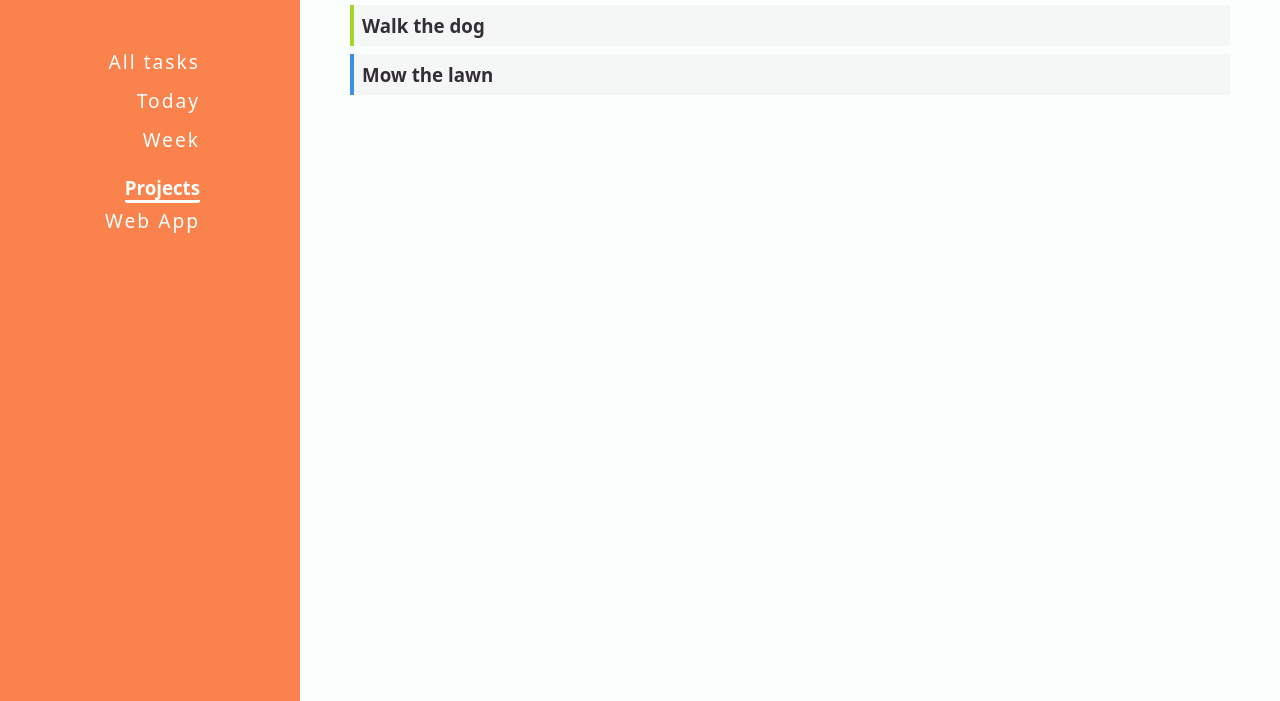
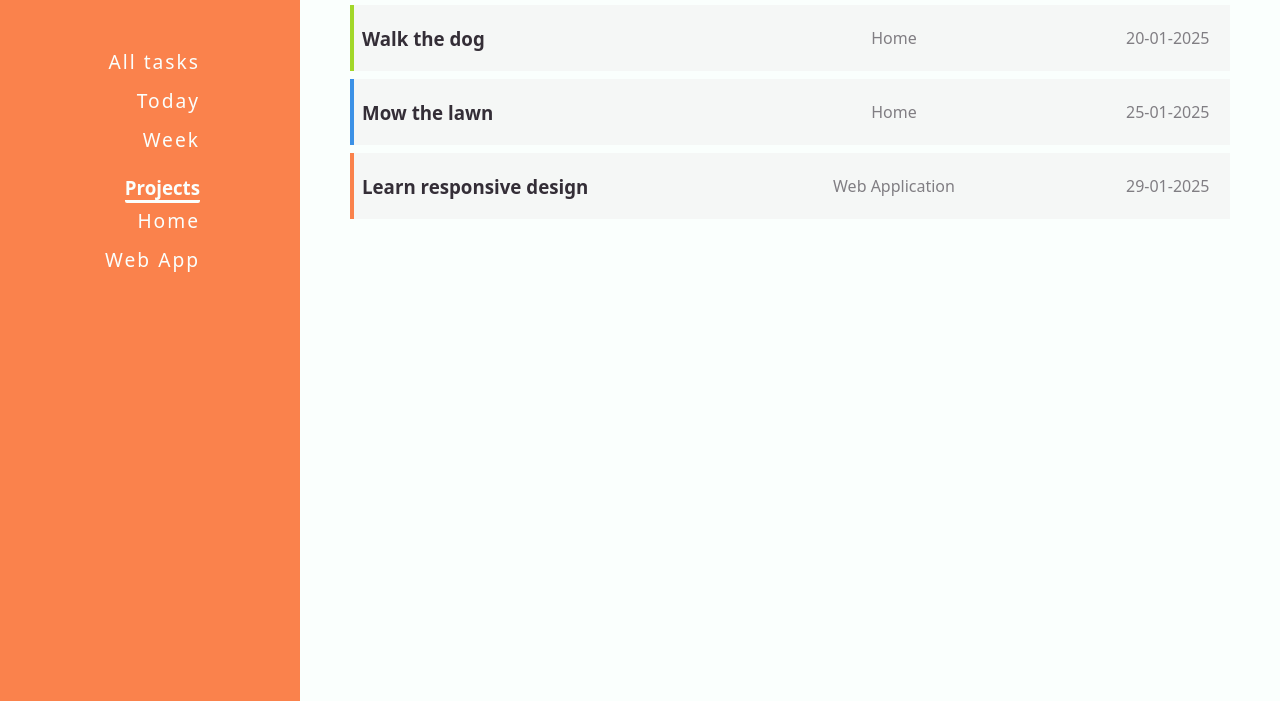
Before and after one commit to schunsie/donezo, a website built with webpack: page src/index.html in a window 1280 px wide. Shown: the part 99-800 px from the top of the page. Built offline with nearby package versions, Linux system fonts and the light colour scheme.

Commit message:
Tweak repsonsiveness of desktop UI

```diff
--- a/package.json
+++ b/package.json
@@ -6,7 +6,7 @@
   "scripts": {
     "test": "echo \"Error: no test specified\" && exit 1",
     "build": "webpack --config webpack.prod.js",
-    "dev": "webpack serve --config webpack.dev.js"
+    "dev": "webpack serve --open --config webpack.dev.js"
   },
   "repository": {
     "type": "git",
--- a/src/index.html
+++ b/src/index.html
@@ -16,6 +16,7 @@
             <button>Week</button>
 
             <h3 class="project-header">Projects</h3>
+            <button>Home</button>
             <button>Web App</button>
         </nav>
     </div>
@@ -34,9 +35,18 @@
             <ul class="task-list">
                 <li class="task soon">
                     <h3>Walk the dog</h3>
+                    <div class="info-project">Home</div>
+                    <div class="info-date">20-01-2025</div>
                 </li>
                 <li class="task chill">
                     <h3>Mow the lawn</h3>
+                    <div class="info-project">Home</div>
+                    <div class="info-date">25-01-2025</div>
+                </li>
+                <li class="task urgent">
+                    <h3>Learn responsive design</h3>
+                    <div class="info-project">Web Application</div>
+                    <div class="info-date">29-01-2025</div>
                 </li>
             </ul>
         </div>
--- a/src/style.css
+++ b/src/style.css
@@ -165,6 +165,11 @@ body {
     border-left-width: 4px;
     border-left-style: solid;
 
+    display: grid;
+    grid-template-columns: 1fr 6rem;
+    grid-template-rows: 2rem auto;
+    gap: 5px;
+
     &.urgent {
         border-left-color: var(--coral);
     }
@@ -178,6 +183,19 @@ body {
     }
 }
 
+.task h3 {
+    align-self: flex-end;
+    white-space: nowrap;
+    overflow: hidden;
+    text-overflow: ellipsis;
+}
+
+.task .info-date {
+    grid-area: 1 / 2 / 3 / 3;
+    align-self: center;
+    opacity: 0.6;
+}
+
 @keyframes slideUp {
     0% {
         transform: translateY(100%);
@@ -187,6 +205,8 @@ body {
     }
 }
 
+
+/* Responsive design larger displays */
 @media only screen and (min-width: 992px) {
     body {
         display: grid;
@@ -207,6 +227,24 @@ body {
         height: 100%;
     }
 
+    .task {
+        grid-template-columns: clamp(100px, 100%, 300px) auto 6rem;
+        grid-template-rows: 50px;
+        align-items: center;
+        justify-content: space-between;
+
+        h3 {align-self: center;}
+    }
+
+    .task .info-project {
+        grid-area: 1 / 2 / 2 / 3;
+        opacity: 0.6;
+    }
+
+    .task .info-date {
+        grid-area: 1 / 3 / 2 / 4;
+    }
+
     nav {
         width: 100px;
         margin-left: auto;
@@ -216,6 +254,10 @@ body {
         animation: none;
     }
 
+    button:hover {
+        transform: scale(1.1);
+    }
+
     .project {
         width: 100%;
     }
```
